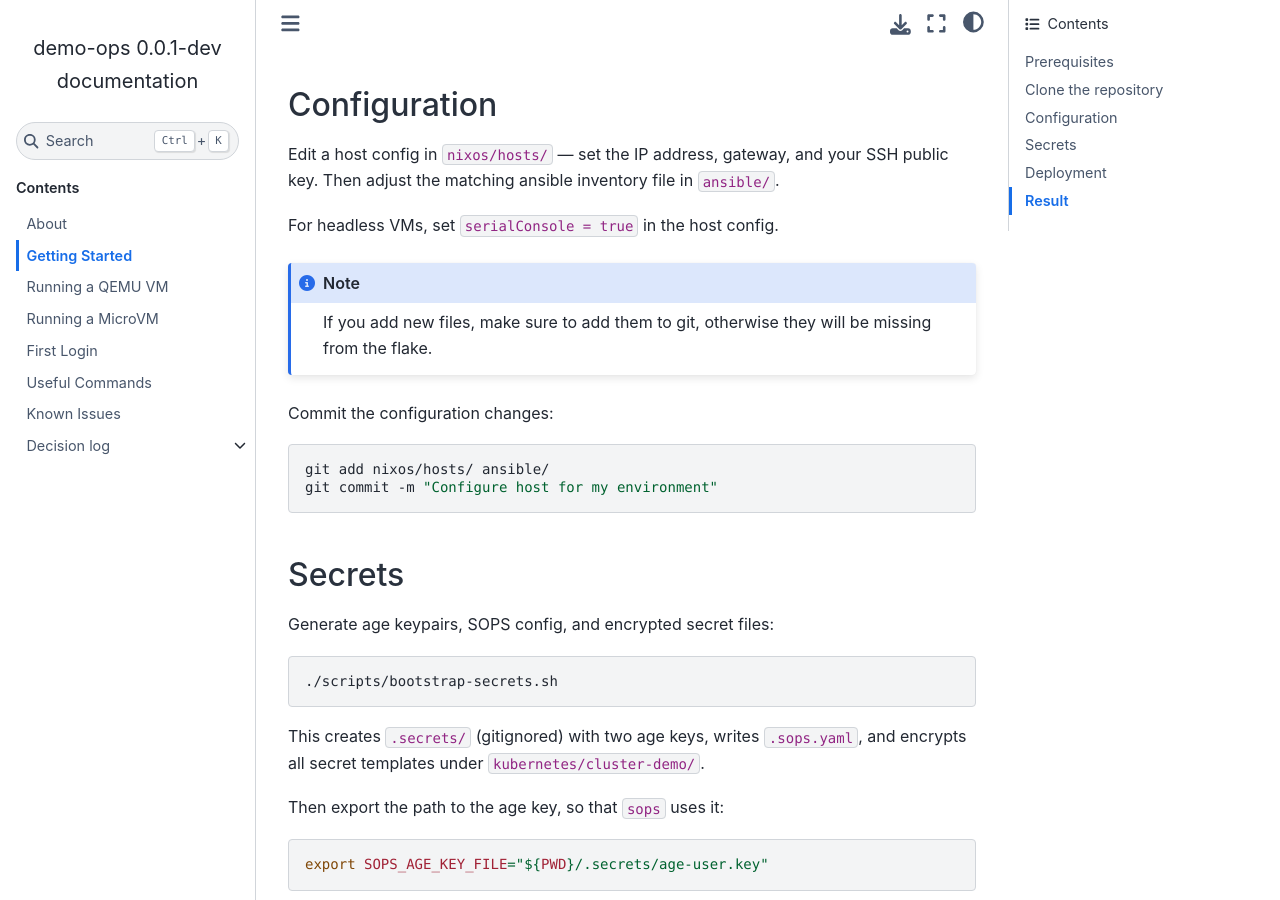
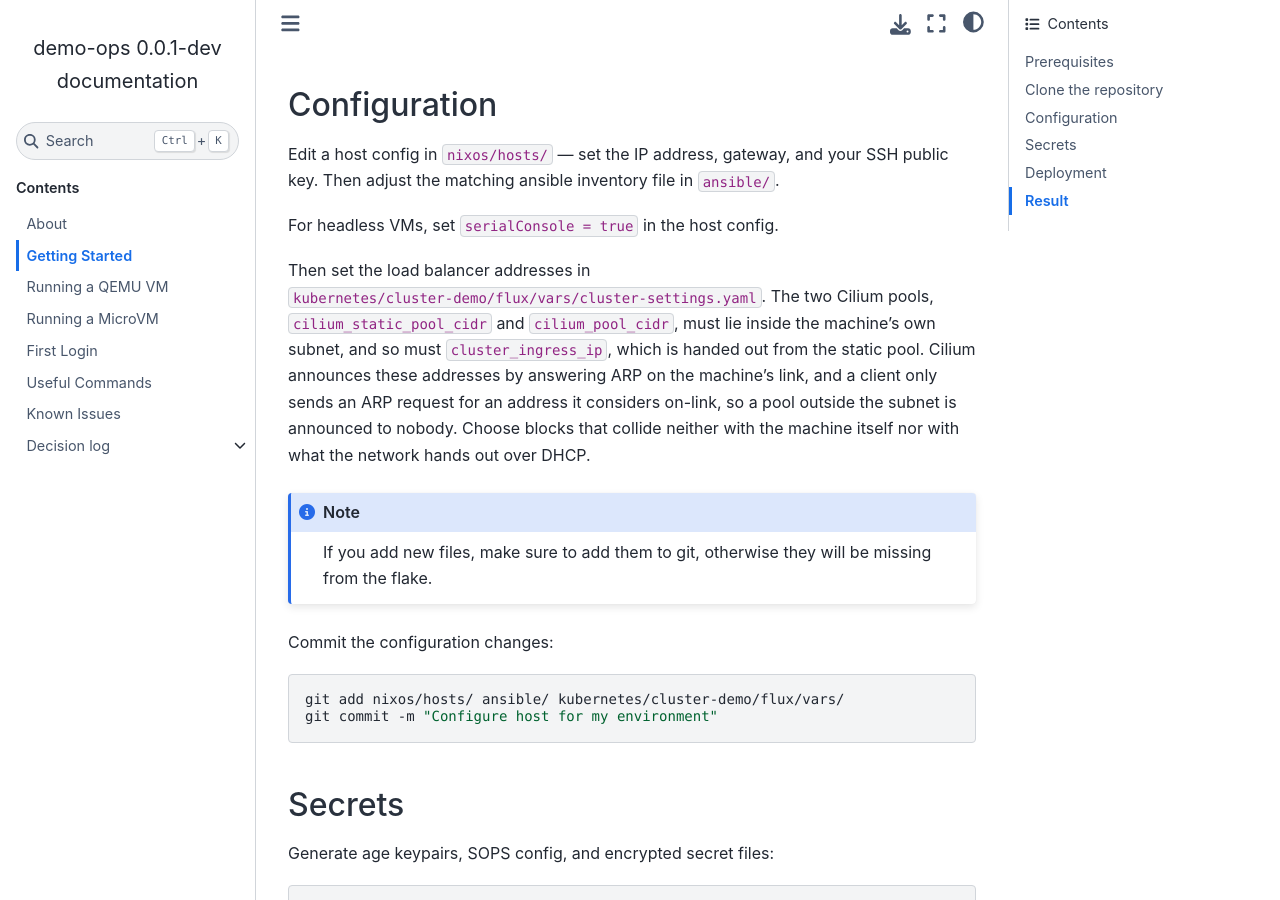
Before and after one commit to bo-tech/demo-ops, a Sphinx documentation site: the page built from docs/getting-started.rst, in a window 1280 px wide and 900 px high, scrolled down 743 px. Built offline with Sphinx 7.4.7 and the Sphinx Book theme 1.1.4, drawn with Linux system fonts in a browser that asks for light colours.

Commit message:
docs: Say that the cilium pools must lie inside the node's subnet

```diff
--- a/docs/getting-started.rst
+++ b/docs/getting-started.rst
@@ -45,6 +45,17 @@ file in ``ansible/``.
 
 For headless VMs, set ``serialConsole = true`` in the host config.
 
+Then set the load balancer addresses in
+``kubernetes/cluster-demo/flux/vars/cluster-settings.yaml``. The two
+Cilium pools, ``cilium_static_pool_cidr`` and ``cilium_pool_cidr``,
+must lie inside the machine's own subnet, and so must
+``cluster_ingress_ip``, which is handed out from the static pool.
+Cilium announces these addresses by answering ARP on the machine's
+link, and a client only sends an ARP request for an address it
+considers on-link, so a pool outside the subnet is announced to
+nobody. Choose blocks that collide neither with the machine itself nor
+with what the network hands out over DHCP.
+
 .. note::
 
    If you add new files, make sure to add them to git, otherwise they
@@ -54,7 +65,7 @@ Commit the configuration changes:
 
 .. code-block:: bash
 
-   git add nixos/hosts/ ansible/
+   git add nixos/hosts/ ansible/ kubernetes/cluster-demo/flux/vars/
    git commit -m "Configure host for my environment"
 
 
```
